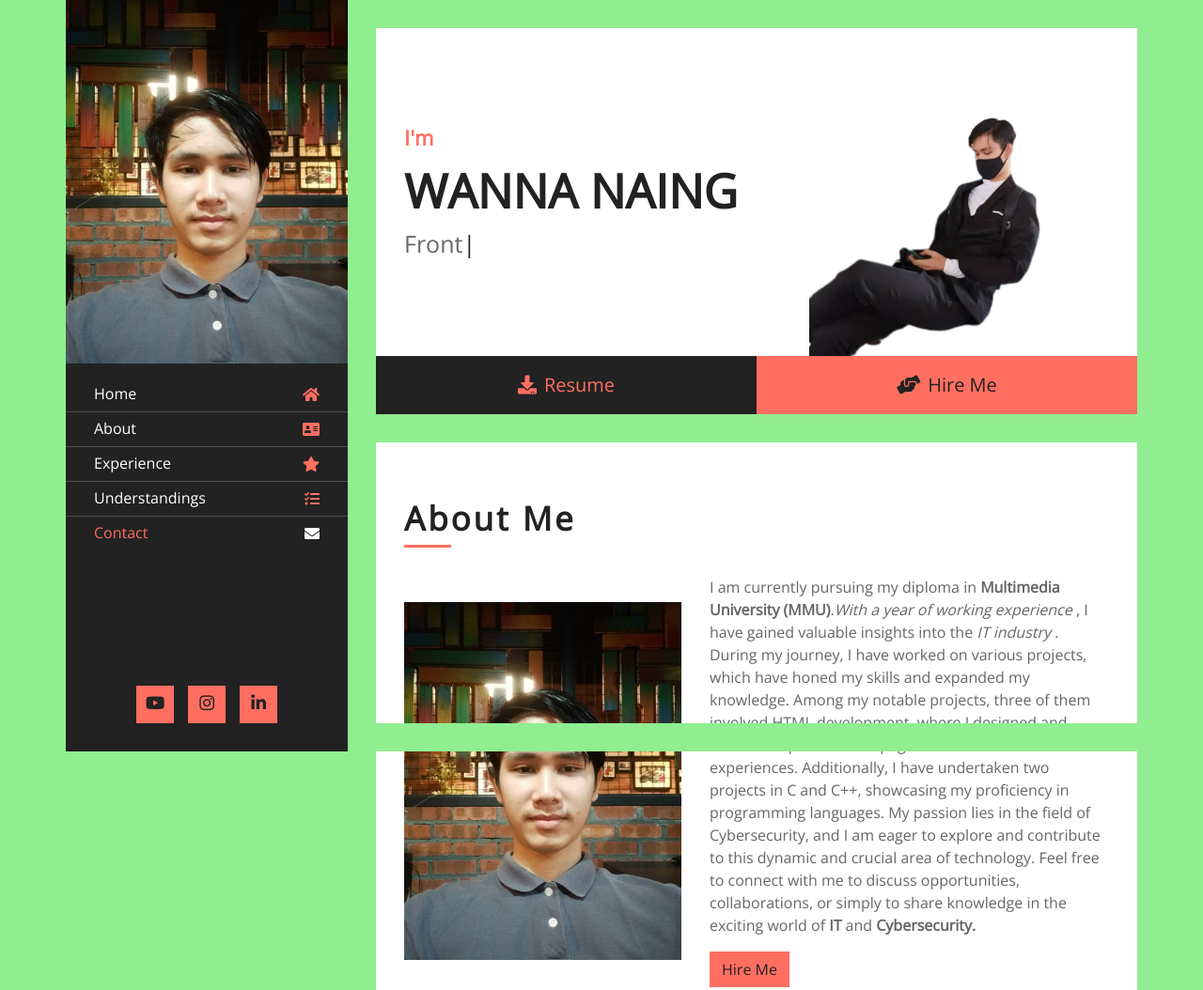
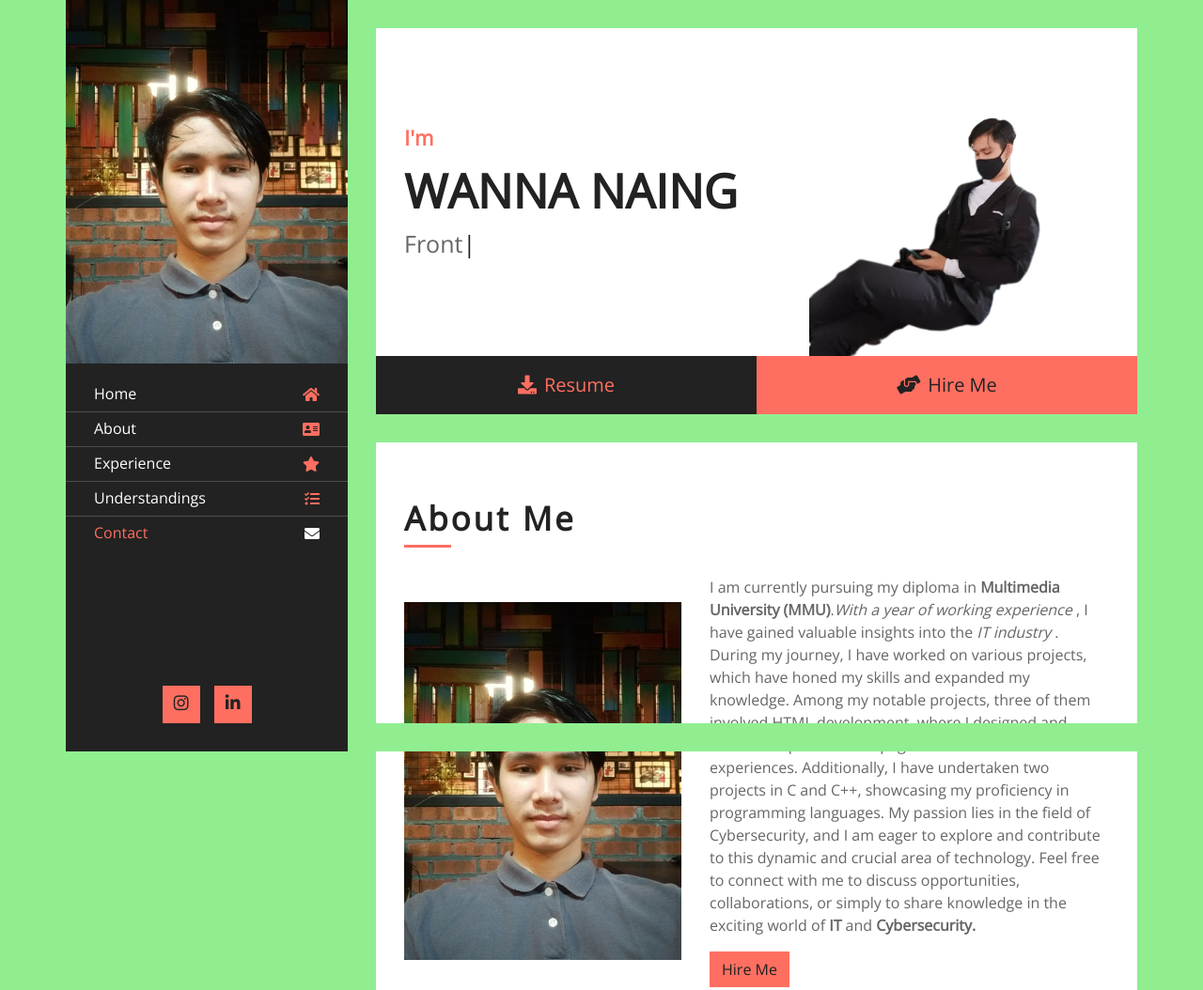
Before and after one commit to Omellet-boy/Naing.github.io, a plain HTML site: page index.html in a window 1280 px wide. Shown: the top 1054 px of the page at 94% size. Drawn offline with nearby package versions, Linux system fonts and the light colour scheme.

Commit message:
Update index.html

```diff
--- a/index.html
+++ b/index.html
@@ -61,7 +61,7 @@
                     </nav>
                 </div>
                 <div class="sidebar-footer">
-                    <a href="https://www.youtube.com/channel/UCJ_7BMtndT3PNQrIWTtKM1A"><i class="fab fa-youtube"></i></a>
+                    <!-- <a href="https://www.youtube.com/channel/UCJ_7BMtndT3PNQrIWTtKM1A"><i class="fab fa-youtube"></i></a> -->
                     <a href="https://instagram.com/omelletboy?igshid=OGQ5ZDc2ODk2ZA=="><i class="fab fa-instagram"></i></a>
                     <a href="https://www.linkedin.com/in/wanna-naing-834123284/"><i class="fab fa-linkedin-in"></i></a>
                 </div>
```
